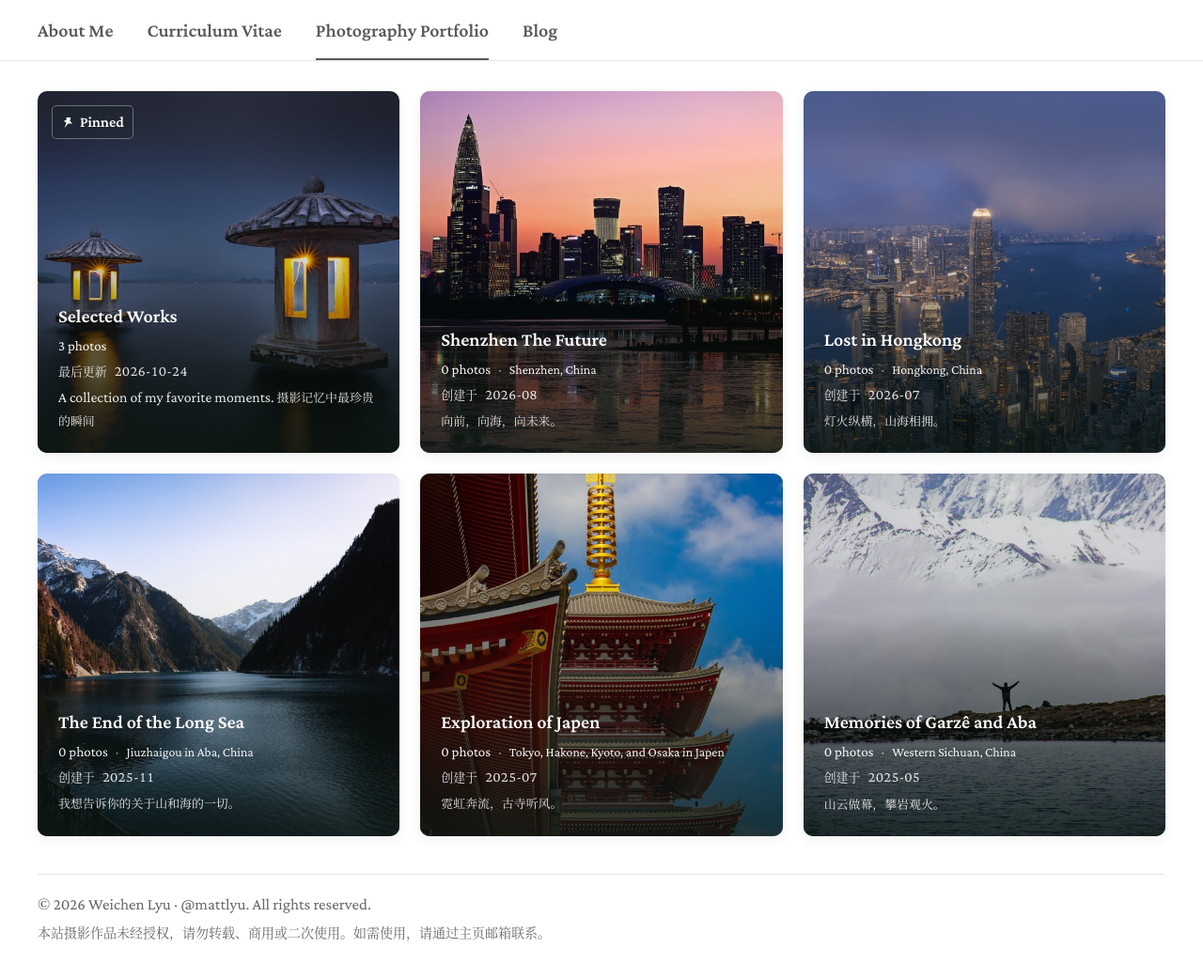
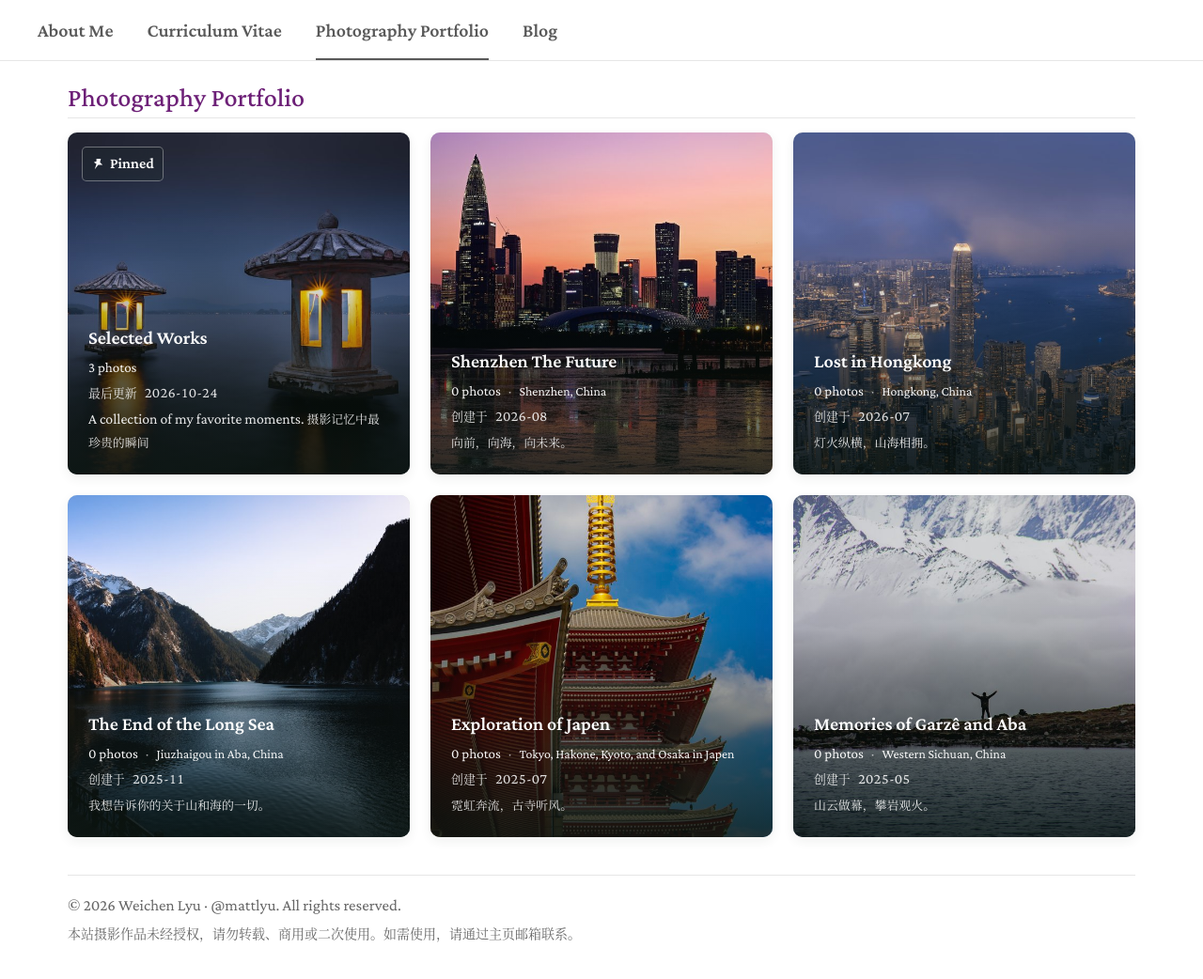
Before and after one commit to Matthew-Lyu/Matthew-Lyu.github.io, a Jekyll site: the page built from photography/index.html, in a window 1280 px wide and 1079 px high. Shown: the top 1042 px of the window at 94% size. Built offline with Jekyll 4.4.1, drawn with Linux system fonts in a browser that asks for light colours.

Commit message:
fix some problems

```diff
--- a/assets/css/site.css
+++ b/assets/css/site.css
@@ -5,6 +5,8 @@
   --site-accent: #6d2077;
   --site-paper: #fff;
   --site-line: #e6e6e6;
+  --page-top-space: 24px;
+  --section-heading-size: 28px;
 }
 
 html { scroll-padding-top: calc(var(--nav-height) + 24px); }
@@ -29,13 +31,25 @@ main:focus { outline: none; }
 .site-nav-link:hover { color: #6d2077 !important; }
 .site-nav-link.is-active { font-weight: 700; }
 .site-nav-link.is-active::after { position: absolute; bottom: 0; right: 0; left: 0; height: 2px; background: currentColor; content: ""; }
-.home-page .profile-header { top: var(--nav-height); }
+.home-page .wrapper { padding-top: var(--page-top-space); }
+.home-page .home-content { padding-top: 0; }
+/* Align the image with the visible top of the section title's letterforms. */
+.home-page .profile-header { top: calc(var(--nav-height) + 1px + var(--page-top-space)); padding-top: 6px; }
 .home-page .profile-name-zh { font-family: "Songti SC", "Noto Serif CJK SC", "Source Han Serif SC", "STSong", "SimSun", serif; font-style: normal; }
 .home-page .wrapper::after { display: table; clear: both; content: ""; }
 
-.page-shell { max-width: 1440px; margin: 0 auto; padding: 32px 40px 72px; }
+.page-shell { max-width: 1440px; margin: 0 auto; padding: var(--page-top-space) 40px 72px; }
+.photography-page, .blog-page { width: calc(100% - 64px); }
+.photography-page { max-width: 1280px; }
 .page-heading { margin: 0 0 24px; padding-bottom: 13px; border-bottom: 1px solid var(--site-line); }
 .page-heading h1 { margin: 0; color: var(--site-ink); font-size: 28px; line-height: 1.5; font-weight: 700; letter-spacing: 0; overflow-wrap: anywhere; }
+.photography-page > .page-heading h1, .blog-page > .page-heading h1 { color: var(--site-accent); }
+.home-page .home-content > h2,
+.photography-page > .page-heading h1,
+.blog-page > .page-heading h1 { margin: 0; font-size: var(--section-heading-size); font-weight: 500; line-height: 1.1; }
+.home-page .home-content > h2,
+.photography-page > .page-heading,
+.blog-page > .page-heading { margin: 0 0 15px; padding-bottom: 0.35rem; }
 .page-meta { margin: 10px 0 0; color: var(--site-muted); font-size: 15px; }
 .empty-state { margin: 32px 0; padding: 22px 0; color: var(--site-muted); }
 .collection-note { margin: 24px 0 0; color: var(--site-muted); font-size: 16px; }
@@ -118,7 +132,7 @@ body.lightbox-open { overflow: hidden; }
 
 .post-summary { margin: 0; padding: 0 0 28px; border-bottom: 1px solid var(--site-line); }
 .post-summary + .post-summary { padding-top: 28px; }
-.blog-page { max-width: 1120px; }
+.blog-page { max-width: 1040px; }
 .post-summary h2 { margin: 0 0 16px; font-size: 24px; line-height: 1.5; font-weight: 650; overflow-wrap: anywhere; }
 .post-summary h2 a { color: var(--site-ink); text-decoration: none; }
 .post-summary h2 a:hover { color: var(--site-accent); }
@@ -165,8 +179,9 @@ body.lightbox-open { overflow: hidden; }
 .post-newer { margin-left: auto; text-align: right; }
 
 @media (max-width: 1200px) {
-  .home-page .wrapper { padding: 24px 20px 0; }
-  .home-page .profile-header { top: auto; }
+  .home-page .wrapper { padding: var(--page-top-space) 20px 0; }
+  .home-page .profile-header { top: auto; padding-top: 0; }
+  .home-page .home-content { padding-top: 20px; }
   .album-card-caption { padding: 18px; }
   .photo-grid { --photo-columns: 3; }
 }
@@ -175,16 +190,18 @@ body.lightbox-open { overflow: hidden; }
 }
 @media (max-width: 850px) {
   .site-nav-inner { gap: 32px; padding: 0 24px; }
-  .page-shell { padding: 28px 24px 64px; }
+  .site-nav-link { white-space: normal; line-height: 1.2; text-align: center; }
+  .page-shell { padding: var(--page-top-space) 24px 64px; }
+  .photography-page, .blog-page { width: auto; }
   .album-grid { grid-template-columns: repeat(2, minmax(0, 1fr)); gap: 18px; }
   .photo-grid { --photo-columns: 2; }
 }
 @media (max-width: 480px) {
-  :root { --nav-height: 56px; }
+  :root { --nav-height: 56px; --section-heading-size: 24px; }
   .content-page { font-size: 17px; }
   .site-nav-inner { justify-content: space-between; gap: 10px; padding: 0 18px; }
   .site-nav-link { font-size: 18px; }
-  .page-shell { padding: 28px 20px 56px; }
+  .page-shell { padding: var(--page-top-space) 20px 56px; }
   .page-heading h1 { font-size: 24px; }
   .album-page, .reading-shell { padding-top: 22px; }
   .album-heading h1, .post-article .page-heading h1 { font-size: 26px; }
--- a/blog/index.html
+++ b/blog/index.html
@@ -6,6 +6,9 @@ description: Notes and writing by Weichen Lyu.
 math: true
 ---
 <main class="page-shell blog-page" id="main-content" tabindex="-1" aria-label="Blog">
+  <header class="page-heading">
+    <h1>{{ page.title | escape }}</h1>
+  </header>
   {% assign posts = site.posts | sort: 'date' | reverse %}
   {% for post in posts %}
   {% assign post_url = post.url | relative_url %}
--- a/photography/index.html
+++ b/photography/index.html
@@ -1,10 +1,13 @@
 ---
 layout: base
-title: Photography
+title: Photography Portfolio
 nav_key: photography
 description: Selected photographs and albums by Weichen Lyu.
 ---
-<main class="page-shell" id="main-content" tabindex="-1" aria-label="Photography">
+<main class="page-shell photography-page" id="main-content" tabindex="-1" aria-label="Photography Portfolio">
+  <header class="page-heading">
+    <h1>{{ page.title | escape }}</h1>
+  </header>
   {% assign albums = site.pages | where: 'layout', 'album' | where_exp: 'album', 'album.published != false' %}
   {% assign pinned = albums | where: 'pinned', true | sort: 'pin_order' %}
   {% assign regular = albums | where_exp: 'album', 'album.pinned != true' %}
```
